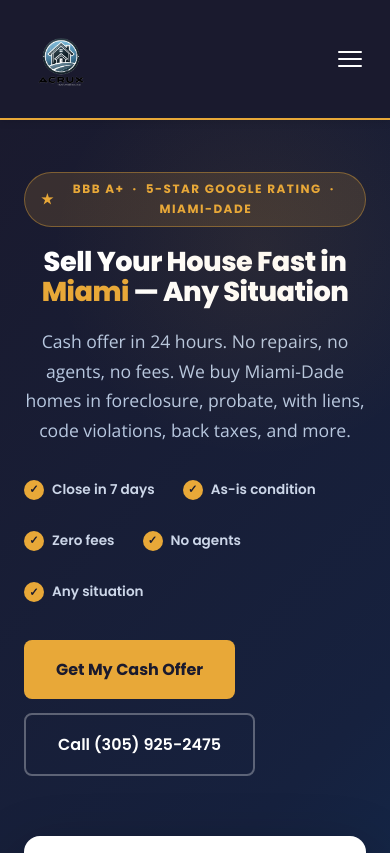
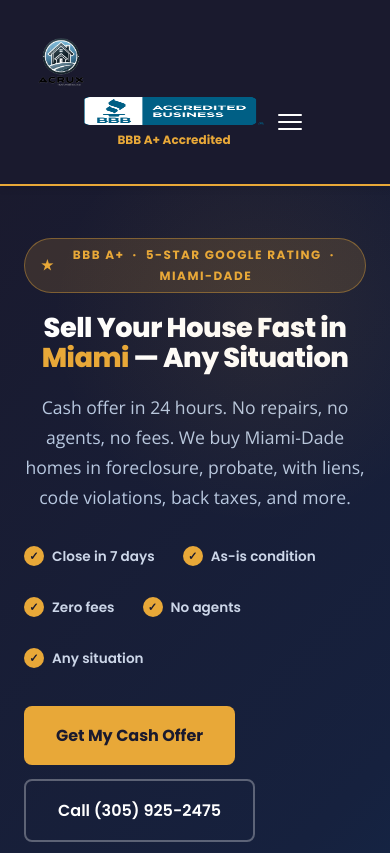
Before and after one commit to sell2fix-ship-it/ACRUX-WEB, a website: page index.html in a window 390 px wide. Shown: the top 853 px of the page. Drawn offline with nearby package versions, Linux system fonts and the light colour scheme.

Commit message:
Update index.html

```diff
--- a/index.html
+++ b/index.html
@@ -864,11 +864,22 @@ h1, h2, h3, h4 { font-family: 'Poppins', sans-serif; line-height: 1.2; }
   .about-stats { grid-template-columns: repeat(2, 1fr); }
   .footer-content { grid-template-columns: 1fr; }
   .footer-bottom { flex-direction: column; text-align: center; }
-  .header-content { flex-wrap: nowrap; align-items: center; }
-  .header-right { display: flex; align-items: center; gap: 10px; }
-  .header-cta { display: none; }
+  .header-content { flex-wrap: wrap; gap: 8px; }
+  .logo { flex: 1; }
+  .mobile-menu-toggle { order: 2; }
+  .header-right {
+    order: 3;
+    width: 100%;
+    display: flex !important;
+    justify-content: center;
+    padding-bottom: 8px;
+    gap: 10px;
+  }
+  .header-bbb { display: flex !important; }
+  .header-cta { display: none !important; }
   .bbb-logo { height: 28px !important; }
-  .bbb-rating-text { font-size: 0.68rem !important; }
+  .bbb-rating-text { font-size: 0.75rem !important; color: #e8a838 !important; font-weight: 700 !important; }
+}
   .logo img { height: 60px; }
 }
 </style>
```
